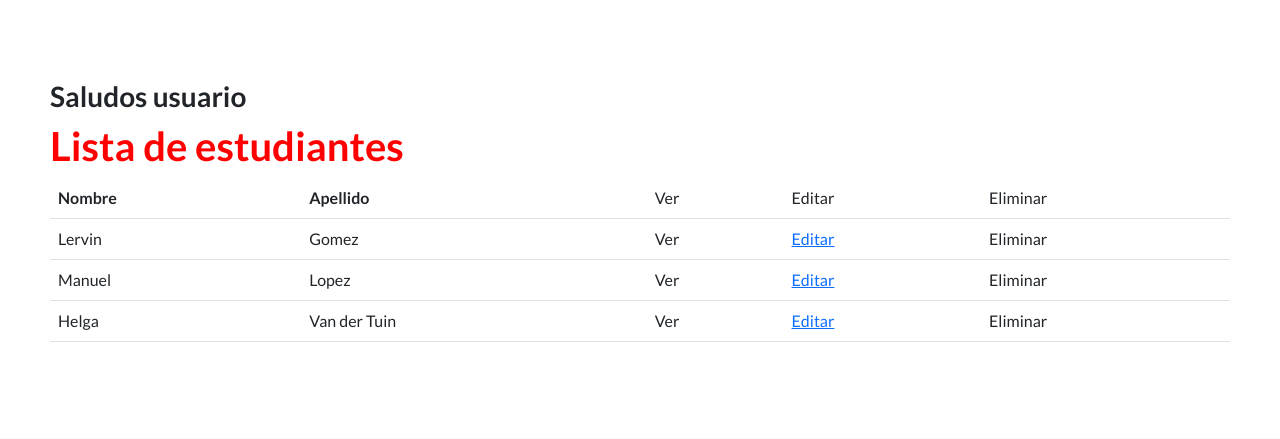
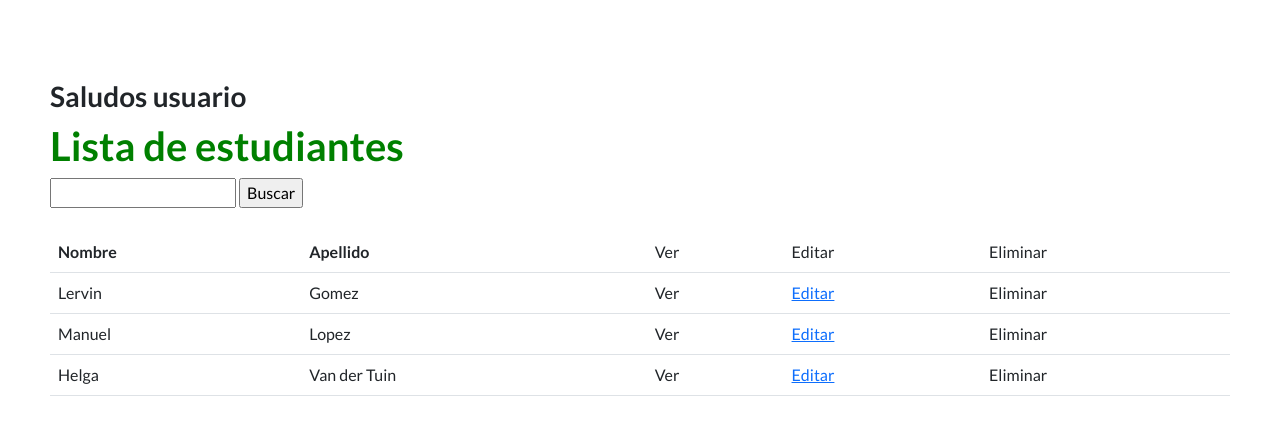
Before and after one commit to Javi-1997/proyectogit_1, a Django app: page /plataforma/alumnos/ in a window 1280 px wide. Shown: the part 66-505 px from the top of the page. Run offline with Django 4.2, Linux system fonts and the light colour scheme; data comes from the database, SQL or seed files in the repository; some libraries are stand-ins or nearby versions.

Commit message:
un boton mas

```diff
--- a/estudiantes/templates/estudiantes/lista_estudiantes.html
+++ b/estudiantes/templates/estudiantes/lista_estudiantes.html
@@ -4,13 +4,20 @@
 
 {% block estilos %}
 h1.titulos-coder {
-  color: red;
+  color: green;
 }
 {% endblock estilos %}
 
 {% block contenido %}
 {% include "estudiantes/barra_saludo.html" %}
 <h1 class="titulos-coder">Lista de estudiantes</h1>
+
+<form action="{% url 'buscar_cursos' %}" method="post">
+  {% csrf_token %}
+  <input type="text" name="busqueda">
+  <input type="submit" value="Buscar">
+</form>
+<br>
 
 <table class="table">
   <tbody>
```
Also changed, not shown: estudiantes/templates/estudiantes/lista_profesores.html (line endings or trailing spaces).
